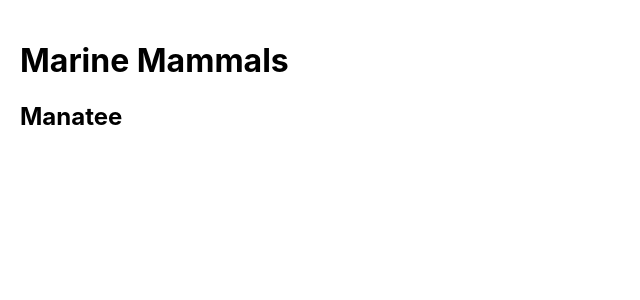
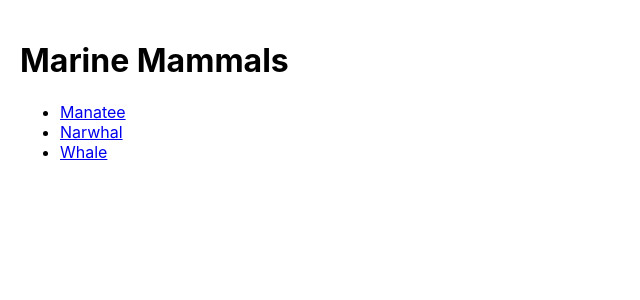
Before and after one commit to recervictory/how-to-code-with-react, a React (Create React App) app in the folder C16 - Handle Routing in React/router-tutorial/: page / in a window 1280 px wide. Shown: the top 300 px of the page, without its empty margins (0-640 px from the left). Built offline with nearby package versions, Linux system fonts and the light colour scheme.

Commit message:
Step 2 — Adding Routes

```diff
--- a/C16 - Handle Routing in React/router-tutorial/src/components/App/App.js
+++ b/C16 - Handle Routing in React/router-tutorial/src/components/App/App.js
@@ -1,12 +1,43 @@
+import React from "react";
+import { BrowserRouter, Link, Route, Switch } from "react-router-dom";
 import Manatee from "../Manatee/Manatee";
+import Narwhal from "../Narwhal/Narwhal";
+import Whale from "../Whale/Whale";
+
 import "./App.css";
 
 function App() {
-  return (<div className="wrapper">
-  <h1>Marine Mammals</h1>
-  <Manatee/>
-
-  </div>);
+  return (
+    <div className="wrapper">
+      <h1>Marine Mammals</h1>
+      <BrowserRouter>
+        <nav>
+          <ul>
+            <li>
+              <Link to="/manatee">Manatee</Link>
+            </li>
+            <li>
+              <Link to="/narwhal">Narwhal</Link>
+            </li>
+            <li>
+              <Link to="/whale">Whale</Link>
+            </li>
+          </ul>
+        </nav>
+        <Switch>
+          <Route path="/manatee">
+            <Manatee />
+          </Route>
+          <Route path="/narwhal">
+            <Narwhal />
+          </Route>
+          <Route path="/whale">
+            <Whale />
+          </Route>
+        </Switch>
+      </BrowserRouter>
+    </div>
+  );
 }
 
 export default App;
```
